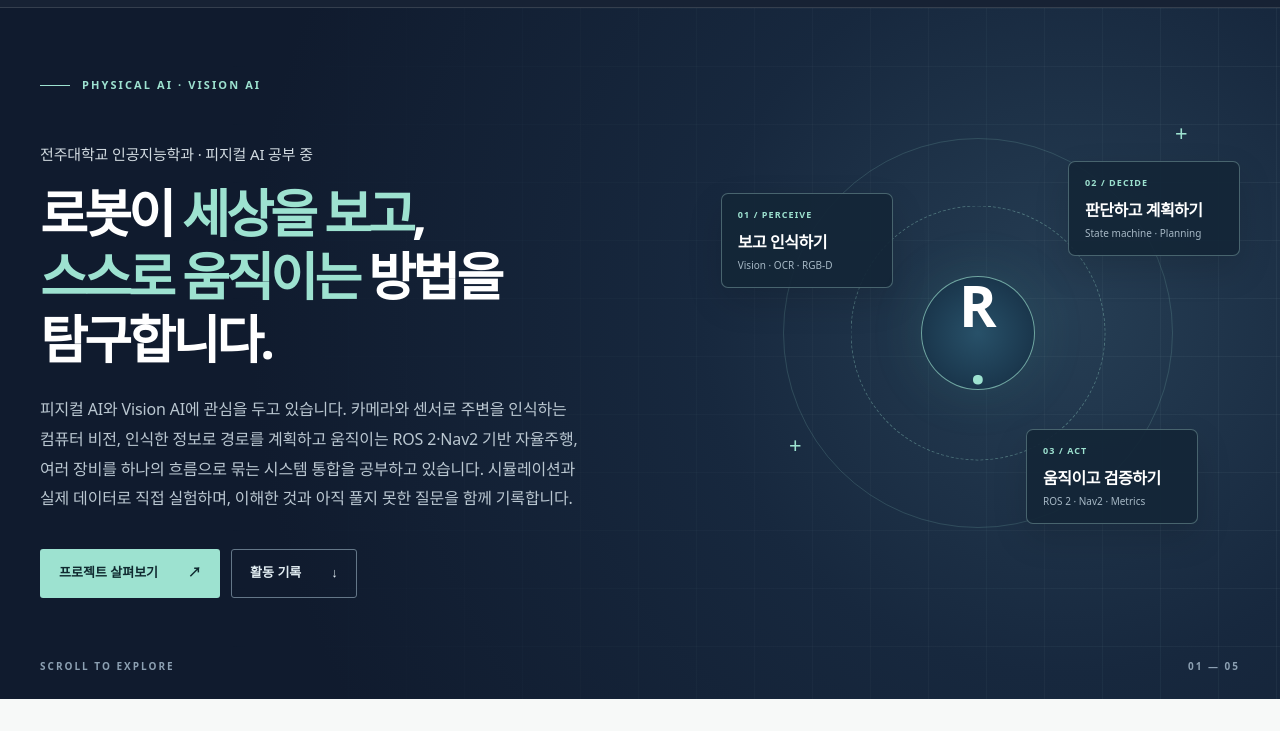
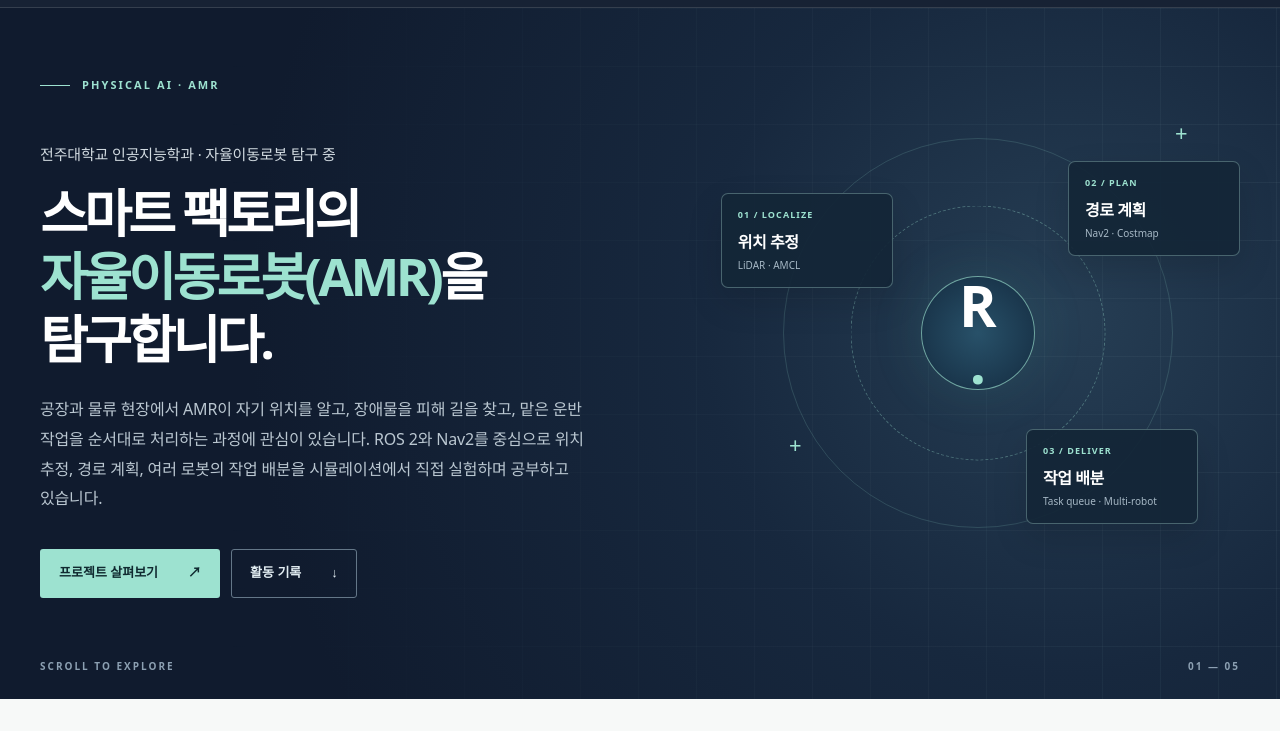
Before and after one commit to GitHaewon/portfolio-lab, a plain HTML site: page index.html in a window 1280 px wide. Shown: the part 69-800 px from the top of the page. Drawn offline with Linux system fonts and the light colour scheme.

Commit message:
첫 화면 소개를 AMR 한 분야로 집중
Co-Authored-By: Claude Opus 5.5 <noreply@anthropic.com>
Claude-Session: https://claude.ai/code/session_01XZufs6RKu1kzWjaacktiZh

```diff
--- a/index.html
+++ b/index.html
@@ -4,11 +4,11 @@
   <meta charset="utf-8">
   <meta name="viewport" content="width=device-width, initial-scale=1">
   <meta name="theme-color" content="#101b2e">
-  <meta name="description" content="로봇이 세상을 보고 스스로 움직이는 방법, 피지컬 AI와 Vision AI를 공부하고 탐구하는 학생의 포트폴리오입니다.">
+  <meta name="description" content="스마트 팩토리의 자율이동로봇(AMR) — 위치 추정, 경로 계획, 작업 배분을 공부하고 탐구하는 학생의 포트폴리오입니다.">
   <meta property="og:type" content="website">
   <meta property="og:locale" content="ko_KR">
   <meta property="og:title" content="AI Research Portfolio | 연구 포트폴리오">
-  <meta property="og:description" content="로봇이 세상을 보고, 스스로 움직이는 방법을 탐구합니다.">
+  <meta property="og:description" content="스마트 팩토리의 자율이동로봇(AMR)을 탐구합니다.">
   <title>AI Research Portfolio | 연구 포트폴리오</title>
   <link rel="icon" href="assets/favicon.svg" type="image/svg+xml">
   <link rel="stylesheet" href="assets/style.css?v=activity-groups">
@@ -34,18 +34,18 @@
       <div class="hero-grid" aria-hidden="true"></div>
       <div class="container hero-layout">
         <div class="hero-copy">
-          <p class="eyebrow"><span class="eyebrow-line"></span> PHYSICAL AI · VISION AI</p>
-          <p class="hero-overline">전주대학교 인공지능학과 · 피지컬 AI 공부 중</p>
-          <h1 id="hero-title">로봇이 <em>세상을 보고</em>,<br><em>스스로 움직이는</em> 방법을<br>탐구합니다.</h1>
-          <p class="hero-description">피지컬 AI와 Vision AI에 관심을 두고 있습니다. 카메라와 센서로 주변을 인식하는 컴퓨터 비전, 인식한 정보로 경로를 계획하고 움직이는 ROS 2·Nav2 기반 자율주행, 여러 장비를 하나의 흐름으로 묶는 시스템 통합을 공부하고 있습니다. 시뮬레이션과 실제 데이터로 직접 실험하며, 이해한 것과 아직 풀지 못한 질문을 함께 기록합니다.</p>
+          <p class="eyebrow"><span class="eyebrow-line"></span> PHYSICAL AI · AMR</p>
+          <p class="hero-overline">전주대학교 인공지능학과 · 자율이동로봇 탐구 중</p>
+          <h1 id="hero-title">스마트 팩토리의<br><em>자율이동로봇(AMR)</em>을<br>탐구합니다.</h1>
+          <p class="hero-description">공장과 물류 현장에서 AMR이 자기 위치를 알고, 장애물을 피해 길을 찾고, 맡은 운반 작업을 순서대로 처리하는 과정에 관심이 있습니다. ROS 2와 Nav2를 중심으로 위치 추정, 경로 계획, 여러 로봇의 작업 배분을 시뮬레이션에서 직접 실험하며 공부하고 있습니다.</p>
           <div class="hero-actions"><a class="button button-light" href="#projects">프로젝트 살펴보기 <span aria-hidden="true">↗</span></a><a class="button button-ghost" href="#activities">활동 기록 <span aria-hidden="true">↓</span></a></div>
         </div>
-        <div class="hero-art" role="img" aria-label="인식, 판단, 실행을 연결한 피지컬 AI 흐름을 표현한 추상적 다이어그램">
+        <div class="hero-art" role="img" aria-label="AMR의 위치 추정, 경로 계획, 작업 배분 흐름을 표현한 추상적 다이어그램">
           <div class="orbit orbit-one"></div><div class="orbit orbit-two"></div>
           <span class="art-cross art-cross-one">+</span><span class="art-cross art-cross-two">+</span>
-          <div class="art-node art-node-one"><span class="art-index">01 / PERCEIVE</span><strong>보고 인식하기</strong><small>Vision · OCR · RGB-D</small></div>
-          <div class="art-node art-node-two"><span class="art-index">02 / DECIDE</span><strong>판단하고 계획하기</strong><small>State machine · Planning</small></div>
-          <div class="art-node art-node-three"><span class="art-index">03 / ACT</span><strong>움직이고 검증하기</strong><small>ROS 2 · Nav2 · Metrics</small></div>
+          <div class="art-node art-node-one"><span class="art-index">01 / LOCALIZE</span><strong>위치 추정</strong><small>LiDAR · AMCL</small></div>
+          <div class="art-node art-node-two"><span class="art-index">02 / PLAN</span><strong>경로 계획</strong><small>Nav2 · Costmap</small></div>
+          <div class="art-node art-node-three"><span class="art-index">03 / DELIVER</span><strong>작업 배분</strong><small>Task queue · Multi-robot</small></div>
           <span class="art-center">R<span>.</span></span>
         </div>
       </div>
```
